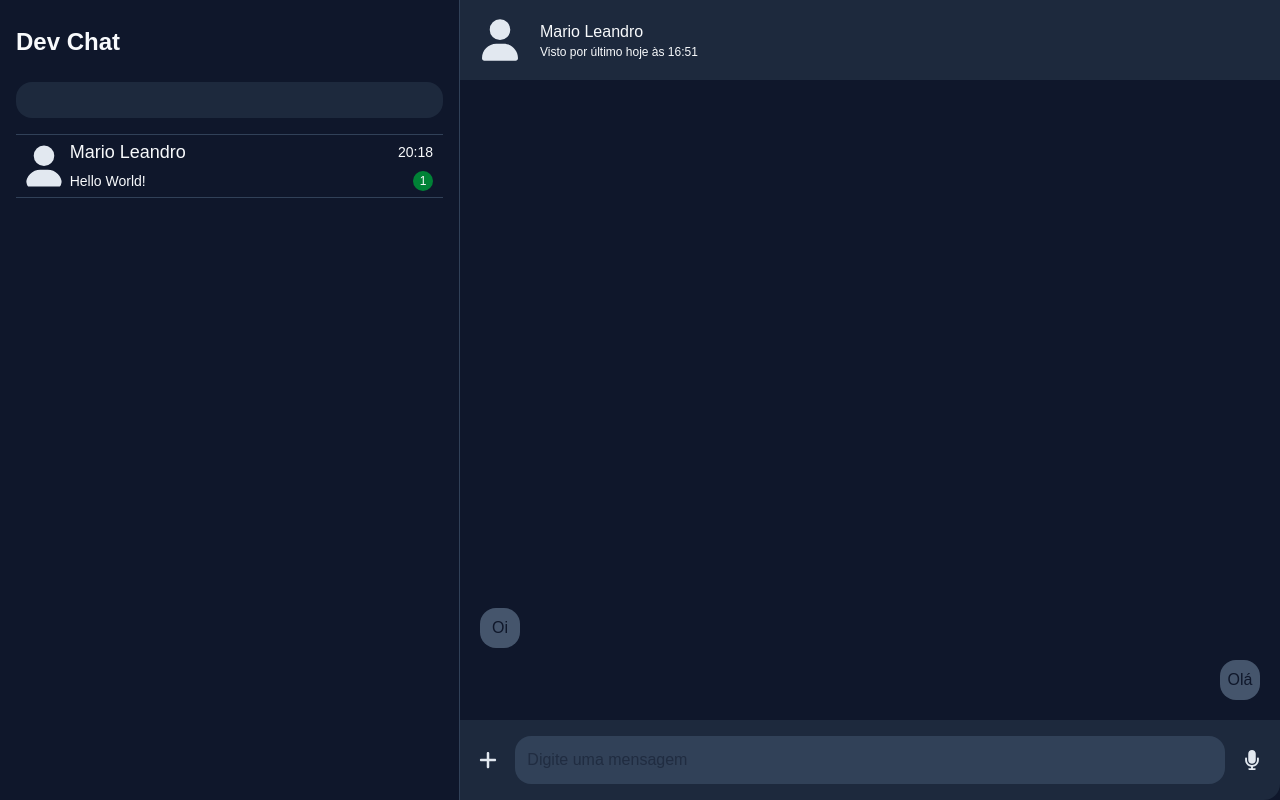
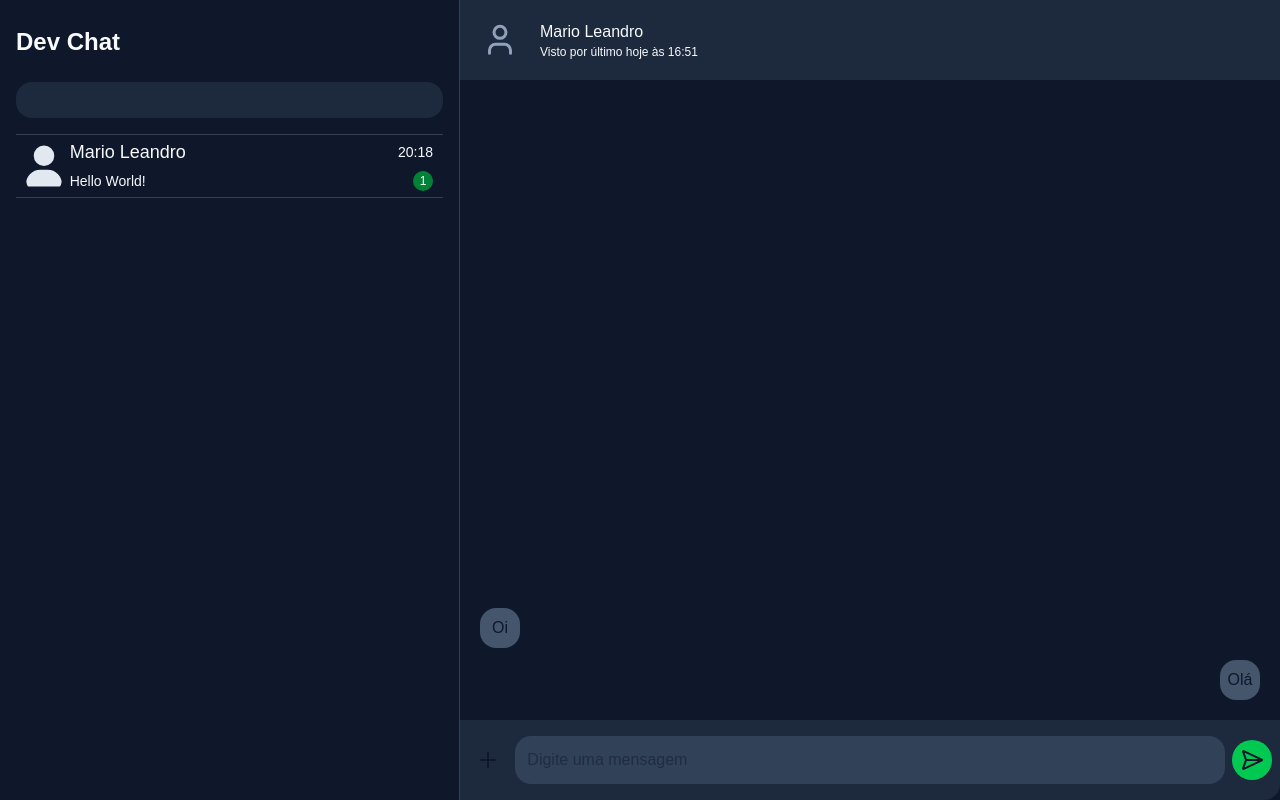
Before and after one commit to mario-leandro/devChat, a Next.js app: page / in a window 1280 px wide. Built offline with nearby package versions, Linux system fonts and the light colour scheme.

Commit message:
Trocando svgs locais por lucide-react | Ajustando botões

```diff
--- a/src/components/Main/index.tsx
+++ b/src/components/Main/index.tsx
@@ -1,8 +1,4 @@
-import Image from "next/image";
-import userAvatar from "@/assets/user.svg";
-import plusIcon from "@/assets/plus.svg";
-import microphoneIcon from "@/assets/microphone.svg";
-import paperPlaneIcon from "@/assets/paperPlane.svg";
+import { Mic, Plus, SendHorizonal, User } from "lucide-react";
 
 export default function Main() {
   return (
@@ -11,11 +7,7 @@ export default function Main() {
       <section className="w-full h-25 bg-slate-800 flex flex-row justify-start items-center">
         {/* user avatar section */}
         <section className="w-20 h-full flex justify-center items-center gap-2">
-          <Image
-            className="w-9 h-full rounded-2x fill-slate-300"
-            src={userAvatar}
-            alt="user avatar svg"
-          />
+          <User className="w-9 h-full text-slate-400" />
           {/* User avatar */}
         </section>
 
@@ -73,8 +65,8 @@ export default function Main() {
       <form className="w-full h-25 bg-slate-800 flex flex-row justify-center items-center rounded-br-2xl">
         {/* Here will be button for send a image, document, file, or whatever */}
         <section className="w-16 h-full flex justify-center items-center">
-          <button className="w-5 h-5 cursor-pointer flex justify-center items-center">
-            <Image className="w-full h-full" src={plusIcon} alt="plus icon" />
+          <button className="size-10 cursor-pointer flex justify-center items-center hover:">
+            <Plus width={50} />
           </button>
         </section>
 
@@ -92,21 +84,13 @@ export default function Main() {
         {/* Here will be button for record the audio */}
         <section className="w-16 h-full flex justify-center items-center">
           {/* This button will have a function of recording audio for another user */}
-          <button className="w-5 h-5 cursor-pointer flex justify-center items-center">
-            <Image
-              className="w-full h-full"
-              src={microphoneIcon}
-              alt="microphone icon"
-            />
+          <button className="size-10 cursor-pointer justify-center items-center hidden">
+            <Mic  />
           </button>
 
           {/* This button have a function  */}
-          <button className="w-5 h-5 cursor-pointer justify-center items-center hidden">
-            <Image
-              className="w-full h-full"
-              src={paperPlaneIcon}
-              alt="paper plane svg"
-            />
+          <button className="size-10 cursor-pointer flex justify-center items-center bg-green-500 rounded-full hover:bg-green-600">
+            <SendHorizonal />
           </button>
         </section>
       </form>
```
